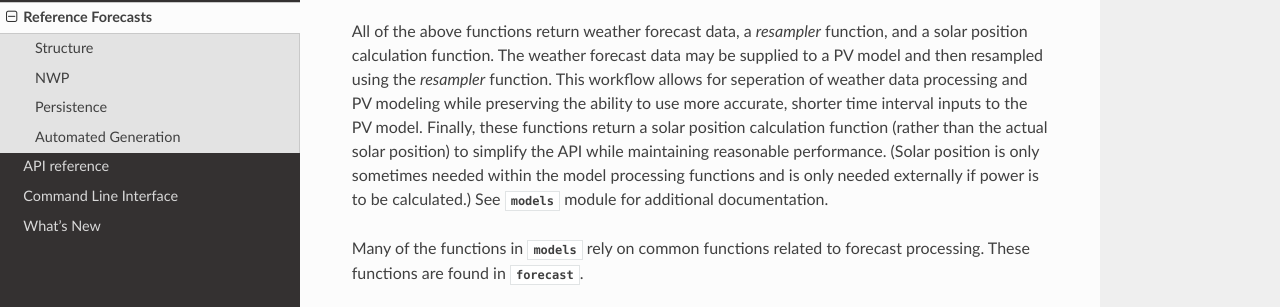
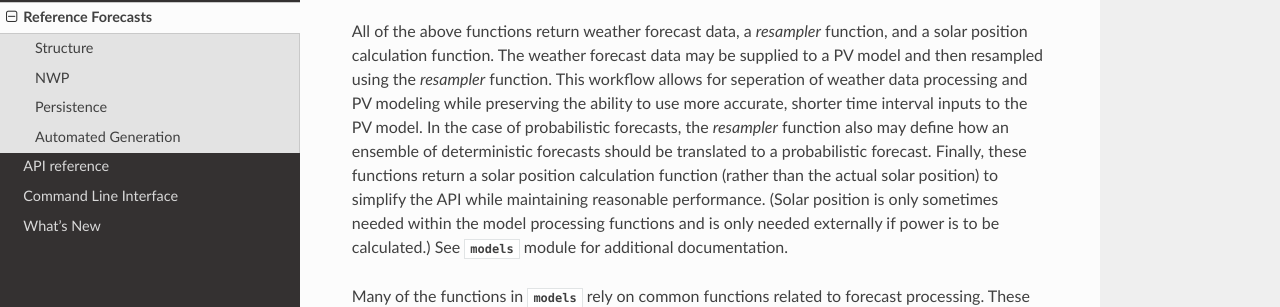
Before and after one commit to SolarArbiter/solarforecastarbiter-core, a Sphinx documentation site: the page built from docs/source/reference-forecasts.rst, in a window 1280 px wide and 900 px high, scrolled down 651 px, cut to the strip 188-495 px from the top of the window. Built offline with Sphinx 7.4.7 and the Read the Docs theme 2.0.0, drawn with Linux system fonts in a browser that asks for light colours.

Commit message:
whats new

```diff
--- a/docs/source/reference-forecasts.rst
+++ b/docs/source/reference-forecasts.rst
@@ -21,6 +21,7 @@
 
    main
    main.run_nwp
+   main.run_probabilistic_nwp
    main.run_persistence
 
 
@@ -52,13 +53,17 @@
    models.gfs_quarter_deg_to_hourly_mean
    models.nam_12km_hourly_to_hourly_instantaneous
    models.nam_12km_cloud_cover_to_hourly_mean
+   models.gefs_half_deg_to_hourly_mean
 
 All of the above functions return weather forecast data, a *resampler*
 function, and a solar position calculation function. The weather
 forecast data may be supplied to a PV model and then resampled using the
 *resampler* function. This workflow allows for seperation of weather
 data processing and PV modeling while preserving the ability to use more
-accurate, shorter time interval inputs to the PV model. Finally, these
+accurate, shorter time interval inputs to the PV model. In the case of
+probabilistic forecasts, the *resampler* function also may define how
+an ensemble of deterministic forecasts should be translated to a
+probabilistic forecast. Finally, these
 functions return a solar position calculation function (rather than the
 actual solar position) to simplify the API while maintaining reasonable
 performance. (Solar position is only sometimes needed within the model
@@ -82,6 +87,7 @@
    forecast.resample
    forecast.interpolate
    forecast.unmix_intervals
+   reference_forecasts.forecast.sort_gefs_frame
 
 
 Persistence
--- a/docs/source/whatsnew/1.0.0b.rst
+++ b/docs/source/whatsnew/1.0.0b.rst
@@ -32,6 +32,11 @@
   :py:class:`~solarforecastarbiter.datamodel.ProbabilisticForecastConstantValue`
   and
   :py:class:`~solarforecastarbiter.datamodel.ProbabilisticForecast` classes.
+* Add probabilistic forecasts from NWP (GEFS) capability with three functions:
+    * :py:func:`~solarforecastarbiter.reference_forecasts.models.gefs_half_deg_to_hourly_mean`,
+    * :py:func:`~solarforecastarbiter.reference_forecasts.main.run_probabilistic_nwp`,
+    * :py:func:`~solarforecastarbiter.reference_forecasts.forecast.sort_gefs_frame`
+  (:issue:`54`)
 
 Bug fixes
 ~~~~~~~~~
```
Also changed, not shown: docs/source/api.rst (+10 -0 lines).
